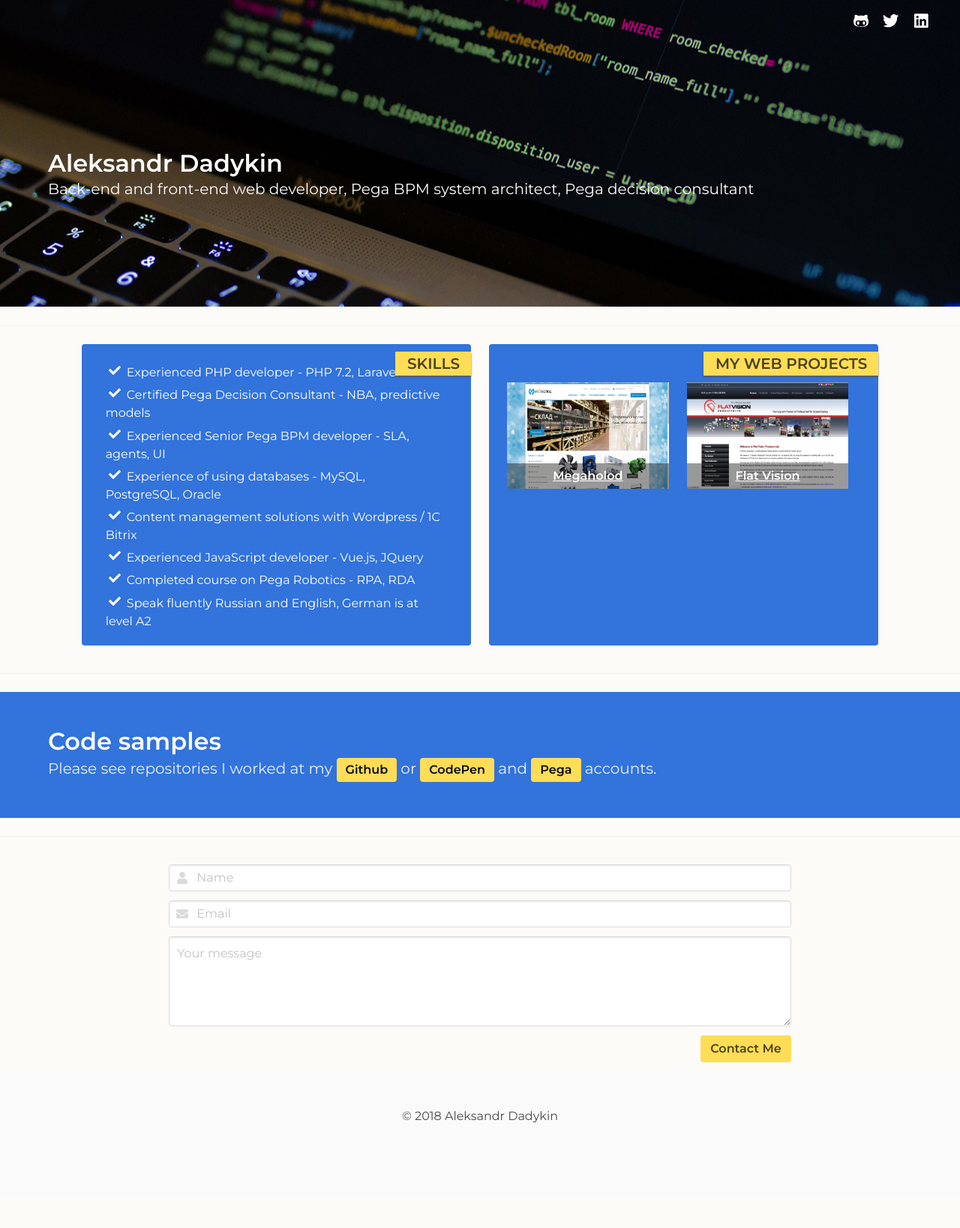
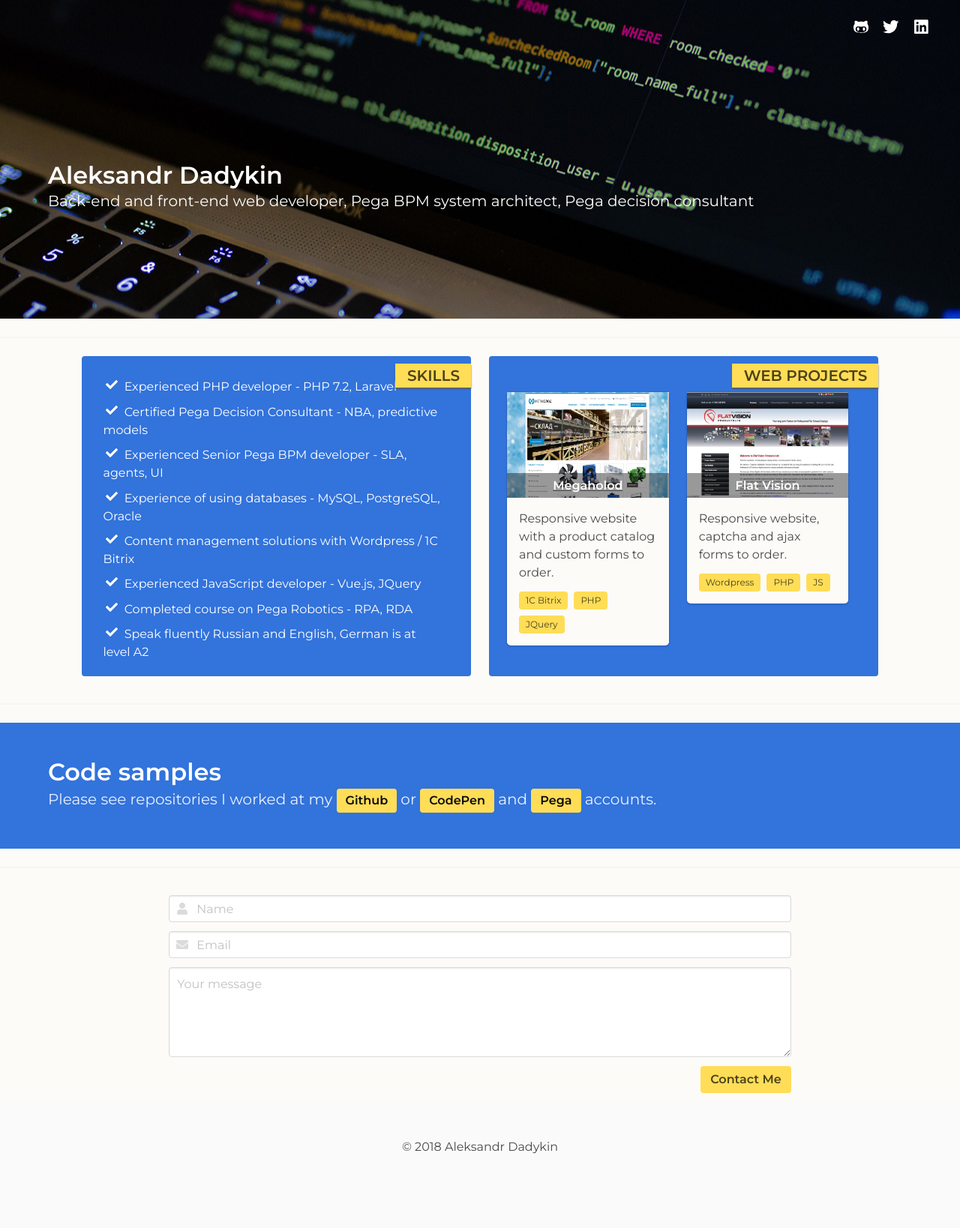
Before and after one commit to cetrix13/cetrix13.github.io, a Jekyll site: the page built from index.html, in a window 1280 px wide. Shown: the whole page at 75% size. Built offline with Jekyll 4.4.1, drawn with Linux system fonts in a browser that asks for light colours; nearby versions of some CDN libraries; before the commit the page ends 1597 px from its top, so only the background shows below that.

Commit message:
New UI for projects

```diff
--- a/_includes/page.html
+++ b/_includes/page.html
@@ -19,9 +19,11 @@
         </div>
           <div class="tile is-parent">
             <div class="tile is-child notification is-link has-ribbon">
-              <div class="ribbon is-medium is-warning"><span class="is-uppercase has-text-weight-semibold">My Web Projects</span></div>
-              <div class="columns" style="margin-top:1.2rem;">
+              <div class="columns" style="margin-top:1rem;">
+              <div class="ribbon is-medium is-warning"><span class="is-uppercase has-text-weight-semibold">Web Projects</span></div>
                 <div class="column is-6">
+                  <div class="card">
+                  <div class="card-image">
                     <figure class="image is-2by1">
                       <a data-lightbox="megaholod-demo" data-title="Megaholod's website" href="/images/megaholod-demo.jpg" >
                       <img src="/images/megaholod-demo.jpg" alt="">
@@ -29,7 +31,21 @@
                       </a>
                     </figure>
                  </div>
+                <div class="card-content">
+                  <div class="content">
+                    Responsive website with a product catalog and custom forms to order.
+                  </div>
+                   <div class="tags">
+                      <span class="tag is-warning">1C Bitrix</span>
+                      <span class="tag is-warning">PHP</span>
+                      <span class="tag is-warning">JQuery</span>
+                    </div>
+                </div>
+              </div>
+              </div>
               <div class="column is-6">
+                <div class="card">
+                <div class="card-image">
                   <figure class="image is-2by1">
                    <a data-lightbox="flatvision-demo" data-title="Flat Vision's website" href="/images/flatvision-demo.jpg" >
                   <img src="/images/flatvision-demo.jpg" alt="">
@@ -37,6 +53,19 @@
                   </a>
                   </figure>
                </div>
+              <div class="card-content">
+                <div class="content">
+                  Responsive website, captcha and ajax forms to order.
+                </div>
+                 <div class="tags">
+                    <span class="tag is-warning">Wordpress</span>
+                    <span class="tag is-warning">PHP</span>
+                    <span class="tag is-warning">JS</span>
+                  </div>
+              </div>
+            </div>
+            </div>
+
               </div>
             </div>
           </div>
--- a/_sass/_mystyles.sass
+++ b/_sass/_mystyles.sass
@@ -28,13 +28,25 @@ div.column.is-8:first-child
 
 // For bloggging, post creation
 
+// Projects section
+
+.card-content
+  padding: 1rem
+
+.card-content div.content
+  margin-bottom: .8rem
+
+.card
+  border-radius: .3rem !important
+  background-color: #fcfbf7
+
 // Skills sections
 .skills-list
   list-style: none !important
-  margin-left: 0.5rem !important
+  margin-left: 0.3rem !important
 
 .skills-list li
-  margin-top: 0.2em
+  margin-top: 0.4em
 
 // Backround video
 //.fullscreen-bg
--- a/bulma.sass
+++ b/bulma.sass
@@ -4,10 +4,10 @@
 @charset "utf-8"
 /*! bulma.io v0.7.2 | MIT License | github.com/jgthms/bulma */
 @import "utilities/_all"
+@import "components/_all"
 @import "_mystyles"
 @import "base/_all"
 @import "elements/_all"
-@import "components/_all"
 @import "grid/_all"
 @import "layout/_all"
 @import "extensions/_all"
```
Lines whose indentation alone changed are shown as unchanged.
